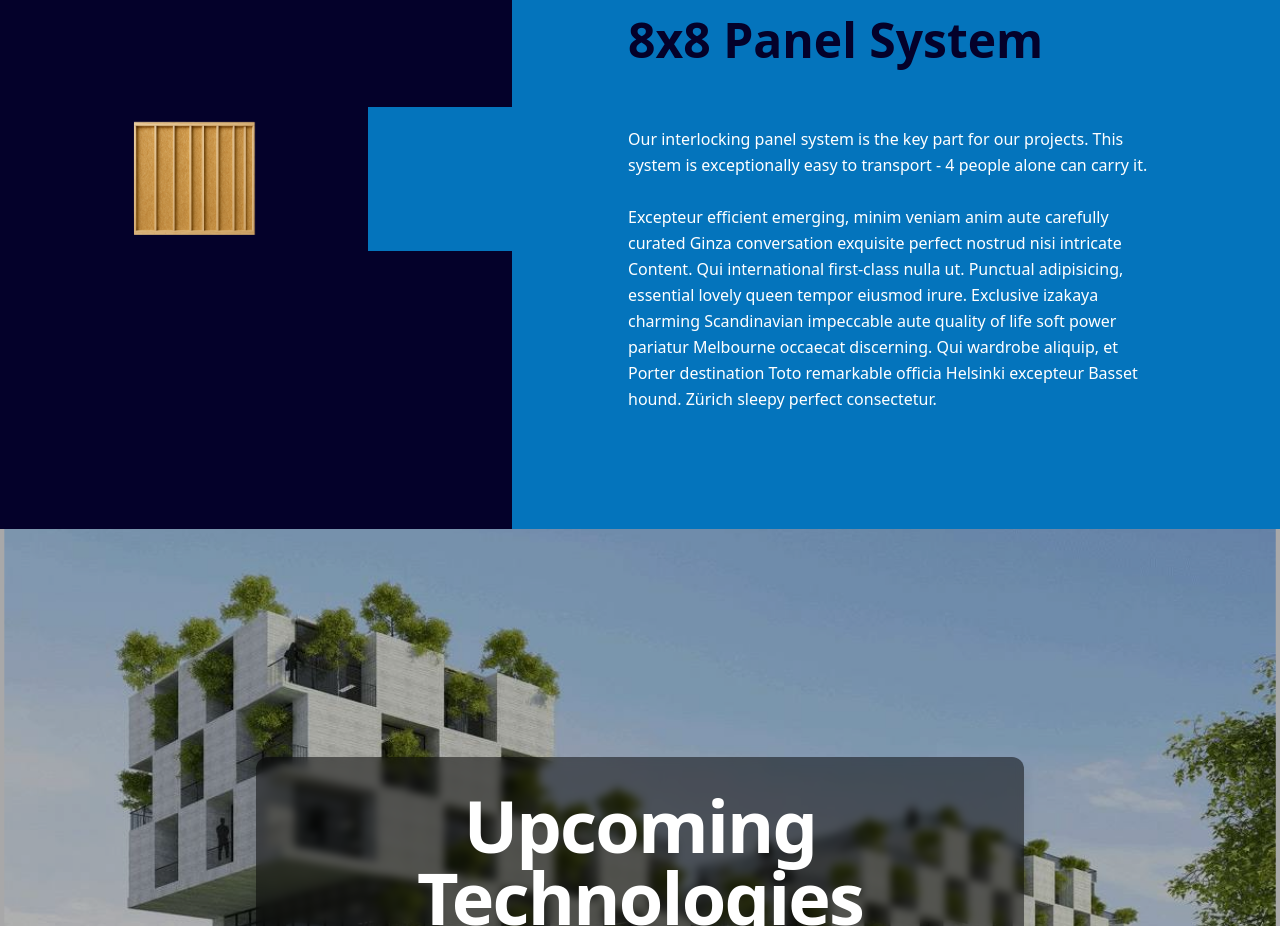
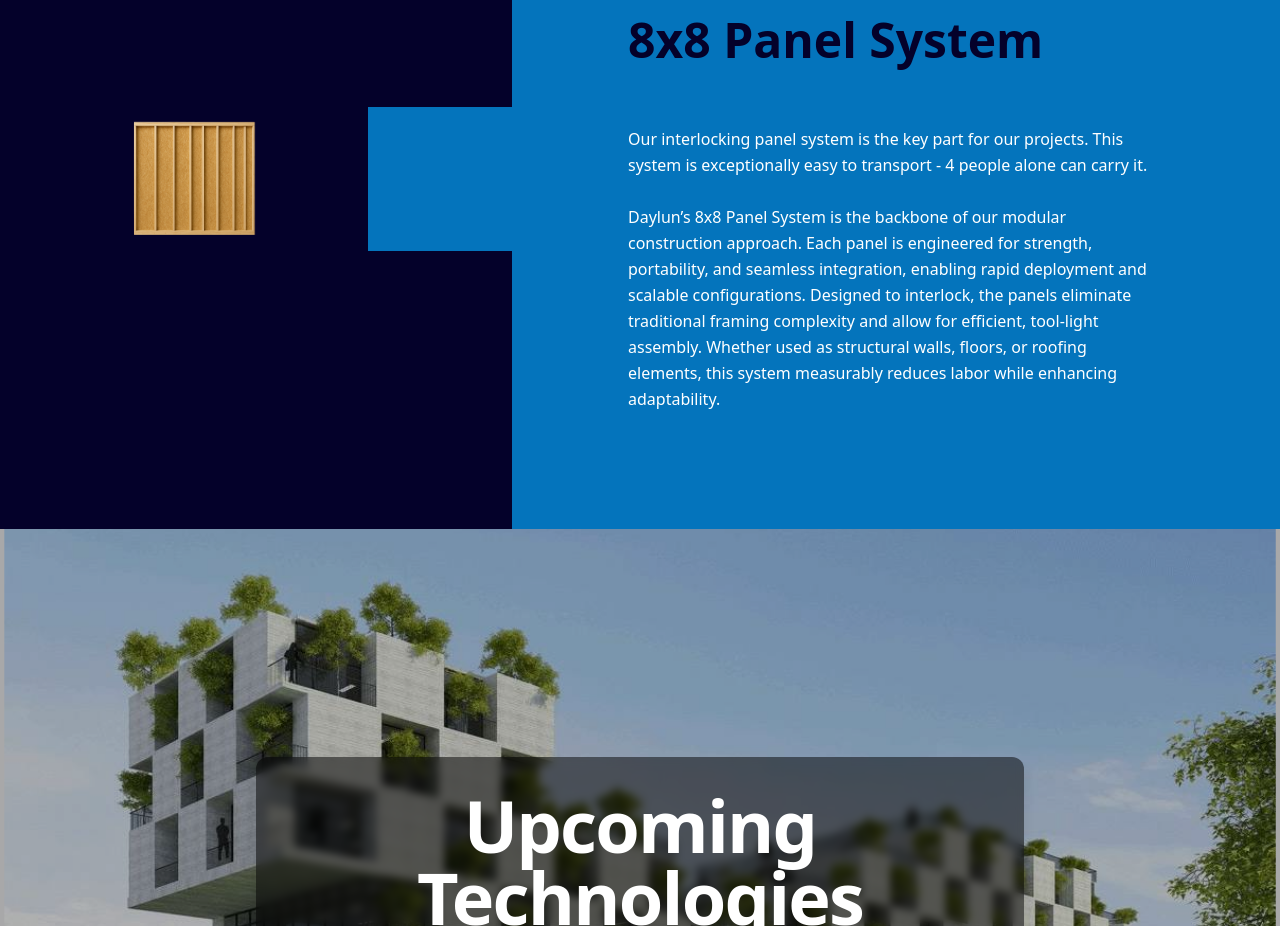
Before and after one commit to Daylun-Housing/DAYLUN, a Next.js app: page /Technologies in a window 1280 px wide. Shown: the part 3060-3986 px from the top of the page. Built offline with nearby package versions, Linux system fonts and the light colour scheme.

Commit message:
updates.

```diff
--- a/app/Technologies/Components/8x8PanelSystem.tsx
+++ b/app/Technologies/Components/8x8PanelSystem.tsx
@@ -40,11 +40,12 @@
                 <br />
                 <br />
 
-                Excepteur efficient emerging, minim veniam anim aute carefully curated Ginza conversation exquisite perfect
-                nostrud nisi intricate Content. Qui  international first-class nulla ut. Punctual adipisicing, essential lovely
-                queen tempor eiusmod irure. Exclusive izakaya charming Scandinavian impeccable aute quality of life soft power
-                pariatur Melbourne occaecat discerning. Qui wardrobe aliquip, et Porter destination Toto remarkable officia Helsinki
-                excepteur Basset hound. Zürich sleepy perfect consectetur.
+                Daylun’s 8x8 Panel System is the backbone of our modular construction approach.
+                Each panel is engineered for strength, portability, and seamless integration,
+                enabling rapid deployment and scalable configurations. Designed to interlock,
+                the panels eliminate traditional framing complexity and allow for efficient, tool-light assembly.
+                Whether used as structural walls, floors, or roofing elements, this system measurably reduces
+                labor while enhancing adaptability.
               </p>
             </div>
           </div>
```
